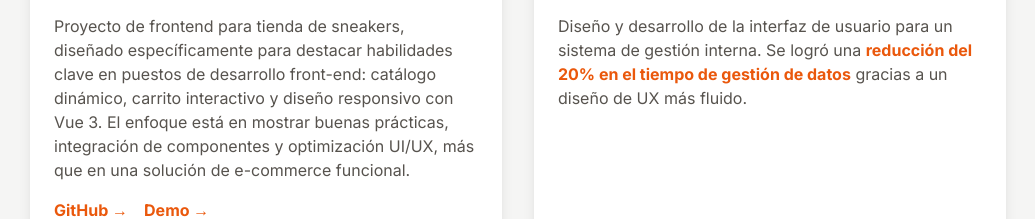
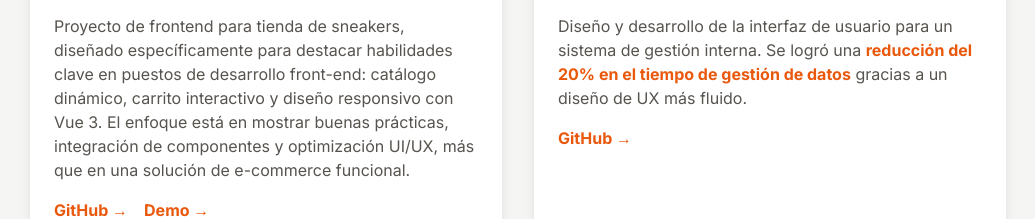
Before and after one commit to juanhernandez11/portafolio_front, a plain HTML site: page index.html in a window 1280 px wide. Shown: the part 4386-4605 px from the top of the page, without its empty margins (122-1157 px from the left). Drawn offline with nearby package versions, Linux system fonts and the light colour scheme.

Commit message:
Add GitHub link for internal management system project in portfolio

```diff
--- a/index.html
+++ b/index.html
@@ -366,6 +366,9 @@
                         <p class="text-stone-600 mb-4">
                             Diseño y desarrollo de la interfaz de usuario para un sistema de gestión interna. Se logró una <strong class="text-orange-600">reducción del 20% en el tiempo de gestión de datos</strong> gracias a un diseño de UX más fluido.
                         </p>
+                        <div class="flex gap-4">
+                            <a href="https://github.com/juanhernandez11/inventario.mvc" class="text-orange-600 font-semibold hover:underline">GitHub →</a>
+                        </div>
                     </div>
                 </article>
 
```
